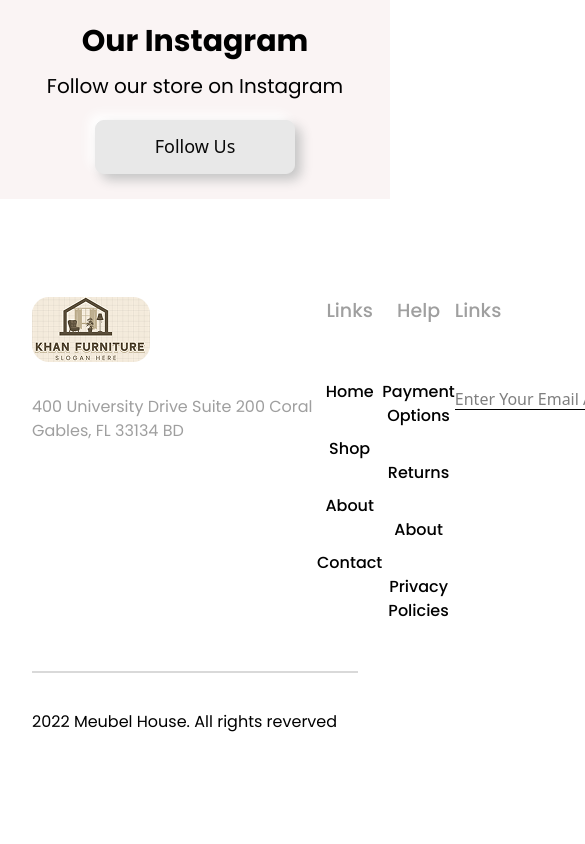
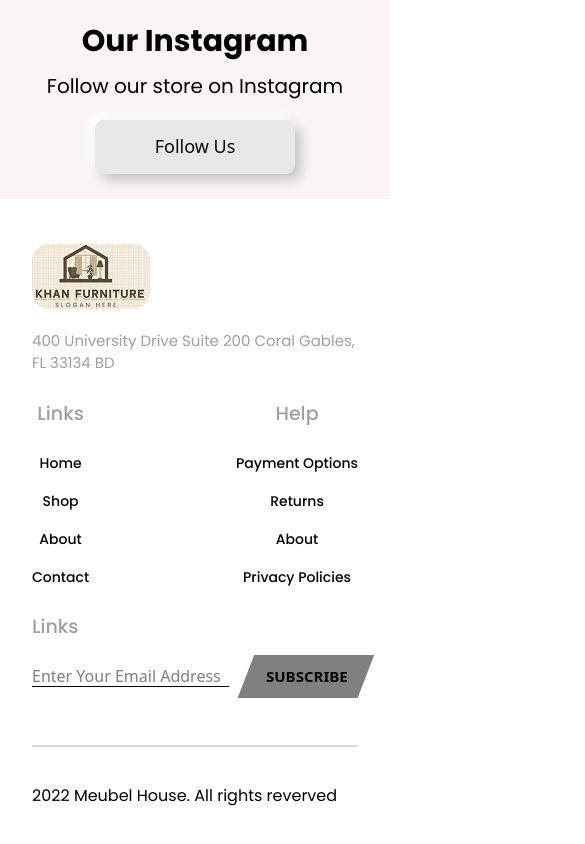
Before and after one commit to rionkhan-codes/Project-8-Furniture_Sofa, a React (Vite) app: page / in a window 390 px wide. Shown: the part 2303-3147 px from the top of the page, 585 px wide, since content can reach past the window. Before the commit the page ends 3074 px from the top, so only its background shows below. Built offline with nearby package versions, Linux system fonts and the light colour scheme.

Commit message:
responsive done for home

```diff
--- a/src/components/FooterNav.jsx
+++ b/src/components/FooterNav.jsx
@@ -4,7 +4,7 @@ import { Link } from 'react-router'
 export const FooterNav = () => {
   return (
     <>
-    <footer id='footerNav' className='pt-[98px]'>
+    <footer id='footerNav' className='pt-[98px] hidden lg:block'>
         <div className='container'>
             <div className='row flex justify-between'>
                 {/* ------------- col 1 ------------ */}
@@ -53,6 +53,57 @@ export const FooterNav = () => {
                 </div>
         </div>
     </footer>
+
+    {/* ----------- responsive ------------- */}
+    <footer id='footerNav' className='pt-[45px] lg:hidden'>
+        <div className='container'>
+            <div className='row flex justify-between flex-wrap'>
+                {/* ------------- col 1 ------------ */}
+                <div className='flex flex-col gap-[21px] mb-[25px]'>
+                    <div>
+                        <img className='rounded-[17px]' src={logo} alt="logo" />
+                    </div>
+                    <p className='font-poppins font-normal text-[15px] text-second w-full'>400 University Drive Suite 200 Coral Gables,
+                    FL 33134 BD</p>
+                </div>
+                {/* ------------ col 2 ---------- */}
+                <div className='text-center'>
+                    <h2 className='font-medium font-poppins text-[19px] text-second'>Links</h2>
+                    <div className='mt-[25px] flex flex-col gap-[17px]'>
+                        <Link className='font-medium font-poppins text-[14px] text-black'>Home</Link>
+                        <Link className='font-medium font-poppins text-[14px] text-black'>Shop</Link>
+                        <Link className='font-medium font-poppins text-[14px] text-black'>About</Link>
+                        <Link className='font-medium font-poppins text-[14px] text-black'>Contact</Link>
+                    </div>
+                </div>
+                 {/* ------------ col 3 ---------- */}
+                <div className='text-center'>
+                    <h2 className='font-medium font-poppins text-[19px] text-second'>Help</h2>
+                    <div className='mt-[25px] flex flex-col gap-[17px] '>
+                        <Link className='font-medium font-poppins text-[14px] text-black'>Payment Options</Link>
+                        <Link className='font-medium font-poppins text-[14px] text-black'>Returns</Link>
+                        <Link className='font-medium font-poppins text-[14px] text-black'>About</Link>
+                        <Link className='font-medium font-poppins text-[14px] text-black'>Privacy Policies</Link>
+                    </div>
+                </div>
+                 {/* ------------ col 4 ---------- */}
+                <div className=' mt-[25px]'>
+                    <h2 className='font-medium font-poppins text-[19px] text-second'>Links</h2>
+                    <div className='mt-[13px]  flex items-center gap-[17px]'>
+                        <input className='w-[197px] h-[21px] border-b outline-none' type="text" placeholder='Enter Your Email Address' />
+                        <button className='main'>
+                            <span className='main2'>SUBSCRIBE</span>
+                        </button>
+                    </div>
+                </div>
+            </div>
+            {/* ------------- border ---------- */}
+                <div className='w-full border border-[#D9D9D9] mt-[48px] mb-[37px]'></div>
+                <div>
+                    <h2 className='font-poppins font-normal text-[16px] text-black mb-[37px]'>2022 Meubel House. All rights reverved</h2>
+                </div>
+        </div>
+    </footer>
     </>
   )
 }
```
